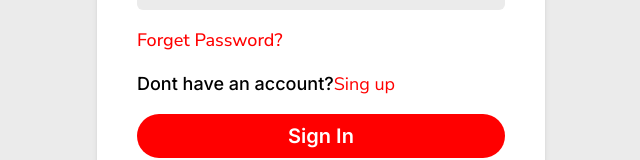
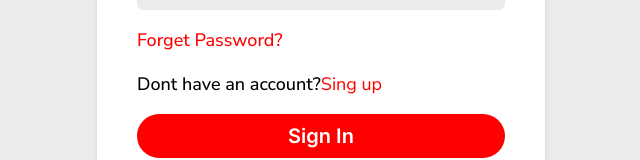
Before and after one commit to abdullah-abir-web/MessageApp, a React (Vite) app: page /Login in a window 1280 px wide. Shown: the part 390-550 px from the top of the page, without its empty margins (319-959 px from the left). Built offline with nearby package versions, Linux system fonts and the light colour scheme.

Commit message:
first commit

```diff
--- a/src/assets/pages/Login.jsx
+++ b/src/assets/pages/Login.jsx
@@ -125,7 +125,7 @@ function Login() {
             >
               Forget Password?
             </Link>
-            <p className="text-black  text-lg  font-secondary font-medium mt-4">
+            <p className="text-black  text-lg  font-primary font-medium mt-4">
               Dont have an account?
               <Link
                 className="text-lg text-primary font-primary font-normal "
```
